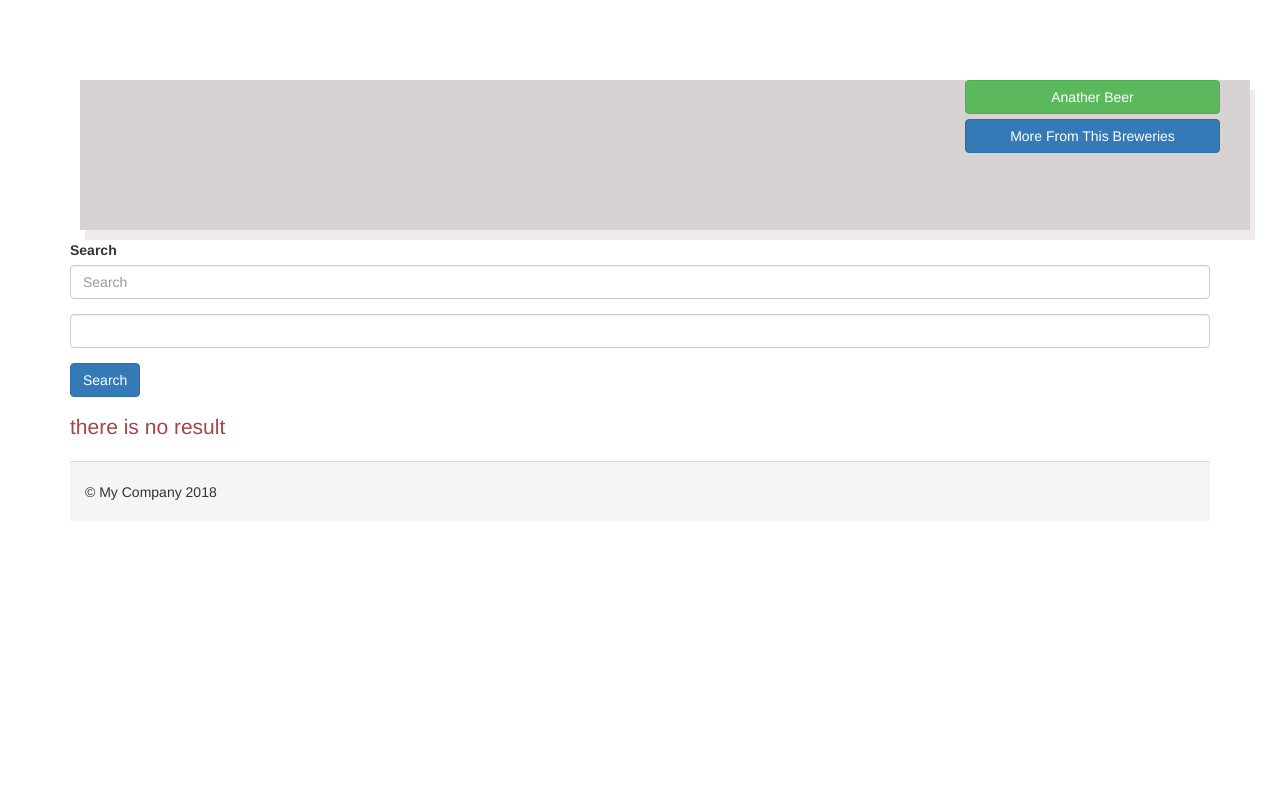
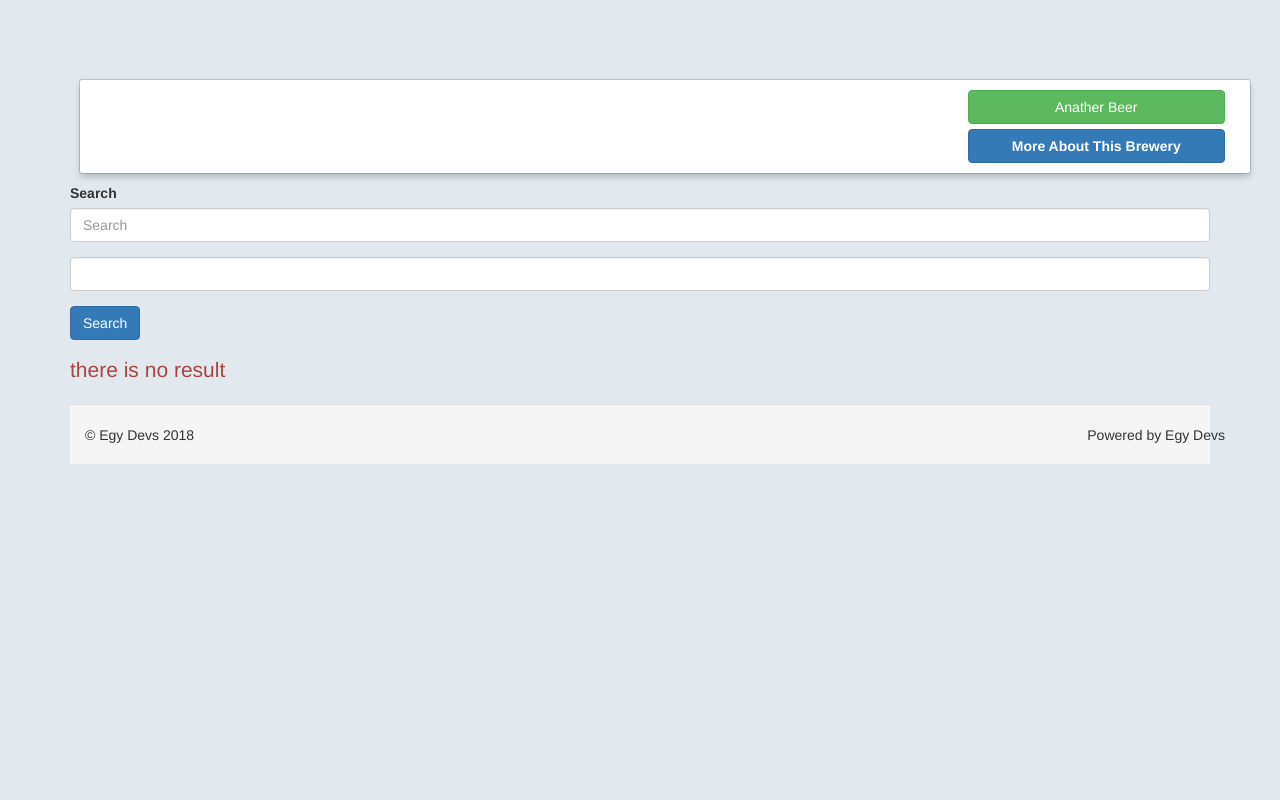
Before and after one commit to walid66gomaa/Yii-EgBeer, a Yii app: template views/beer/search.php in a window 1280 px wide. Run offline with PHP 8.4 and a stand-in for Yii, Linux system fonts and the light colour scheme; the template is opened without the code that fills it, so the values that code supplies are empty; form fields are guessed from the names that the template uses; some libraries are stand-ins or nearby versions.

Commit message:
update in design and didnt change random beer

```diff
--- a/views/beer/required/randomBeer.php
+++ b/views/beer/required/randomBeer.php
@@ -1,10 +1,17 @@
+<?php
+    use yii\helpers\Html;
+    use yii\helpers\Url;
+    use yii\widgets\ActiveForm;
+    ?>
+
     <div class="container">
         <div class="row">
-        <div class="col-md-12 search">
+            <div class="col-md-12 random">
                 <div class="col-md-3">
                     <div>
 
-                    <img src="<?= $resultRand['data']['labels']['medium']?>" alt="">
+                        <img src="<?= $resultRand['data']['labels']['medium']?>"
+                        alt="">
                     </div>
 
                 </div>
@@ -22,11 +29,14 @@
 
                         <div class="col-md-3">
 
-                <a href="/index.php?r=beer" class="btn btn-success btn-block">Anather Beer</a>
+                            <a href="/index.php?r=beer" class="btn btn-success
+                                btn-block">Anather Beer</a>
+                            <?php echo Html::a('<b>More About This Brewery</b>',
+                            ['beer/brewery', 'id' =>$resultRand['data']['breweries'][0]['id'],'beerId'=>$resultRand['data']['id']],
+                            ['class' => 'btn btn-primary btn-block']) ?>
 
 
-                <a href="/index.php?r=beer%2Fbrewery&id=<?=$resultRand['data']['breweries'][0]['id']?>" class="btn btn-primary btn-block">
-                     More From This Breweries</a>
+
                         </div>
 
                     </div>
--- a/views/beer/required/searchForm.php
+++ b/views/beer/required/searchForm.php
@@ -11,7 +11,6 @@ use yii\widgets\ActiveForm;
 
 <?= $form->field($model, 'search')->textInput(['placeholder' => 'Search'])->label('Search') ;
 
-    // $model->select = 'beer';
     echo $form->field($model, 'select')->radioList( ['beer'=>'beers', 'brewery' => 'breweries'] )
     ->label(false,['class'=>'label-class']);
    ?>
--- a/views/layouts/main.php
+++ b/views/layouts/main.php
@@ -29,30 +29,30 @@ AppAsset::register($this);
 <div class="wrap">
     <?php
     NavBar::begin([
-        'brandLabel' => Yii::$app->name,
+        'brandLabel' => 'Your Beers',
         'brandUrl' => Yii::$app->homeUrl,
         'options' => [
-            'class' => 'navbar-inverse navbar-fixed-top',
+            'class' => 'navbar-inverse navbar-fixed-top ',
         ],
     ]);
     echo Nav::widget([
         'options' => ['class' => 'navbar-nav navbar-right'],
         'items' => [
-            ['label' => 'Home', 'url' => ['/site/index']],
-            ['label' => 'About', 'url' => ['/site/about']],
-            ['label' => 'Contact', 'url' => ['/site/contact']],
-            Yii::$app->user->isGuest ? (
-                ['label' => 'Login', 'url' => ['/site/login']]
-            ) : (
-                '<li>'
-                . Html::beginForm(['/site/logout'], 'post')
-                . Html::submitButton(
-                    'Logout (' . Yii::$app->user->identity->username . ')',
-                    ['class' => 'btn btn-link logout']
-                )
-                . Html::endForm()
-                . '</li>'
-            )
+            ['label' => 'Home', 'url' => ['/beer/index']],
+            // ['label' => 'About', 'url' => ['/site/about']],
+            // ['label' => 'Contact', 'url' => ['/site/contact']],
+            // Yii::$app->user->isGuest ? (
+            //     ['label' => 'Login', 'url' => ['/site/login']]
+            // ) : (
+            //     '<li>'
+            //     . Html::beginForm(['/site/logout'], 'post')
+            //     . Html::submitButton(
+            //         'Logout (' . Yii::$app->user->identity->username . ')',
+            //         ['class' => 'btn btn-link logout']
+            //     )
+            //     . Html::endForm()
+            //     . '</li>'
+            // )
         ],
     ]);
     NavBar::end();
@@ -69,9 +69,9 @@ AppAsset::register($this);
 
 <footer class="footer">
     <div class="container">
-        <p class="pull-left">&copy; My Company <?= date('Y') ?></p>
+        <p class="pull-left">&copy; Egy Devs <?= date('Y') ?></p>
 
-        <p class="pull-right"><?= Yii::powered() ?></p>
+        <p class="pull-right">Powered by Egy Devs</p>
     </div>
 </footer>
 
--- a/web/css/site.css
+++ b/web/css/site.css
@@ -1,6 +1,7 @@
 html,
 body {
     height: 100%;
+    background-color: #e1e9ee;
 }
 
 .wrap {
@@ -113,10 +114,22 @@ a.desc:after {
 .nav > li > form > button.logout:focus {
     outline: none;
 }
+.search,
+.random
+{
+
+    background: #fff;
+    margin: 10px;
+    padding: 10px;
+
+    box-shadow: 0 0 0 1px rgba(0,0,0,.15), 0 4px 6px rgba(0,0,0,.2);
+    border-radius: 2px;
+
+    /* transform: scale(1);
+    transition: transform .2s ease-in-out,opacity .1s ease-in,box-shadow .1s ease; */
+
+}
 .search
 {
-    background-color: rgb(216, 211, 211);
-    box-shadow: 5px 10px #f1eaea;
-    margin: 10px;
-    height: 150px;
+     height: 150px;
 }
```
Also changed, not shown: controllers/BeerController.php (+12 -4 lines), views/site/del.html (deleted). Lines whose indentation alone changed are shown as unchanged.
